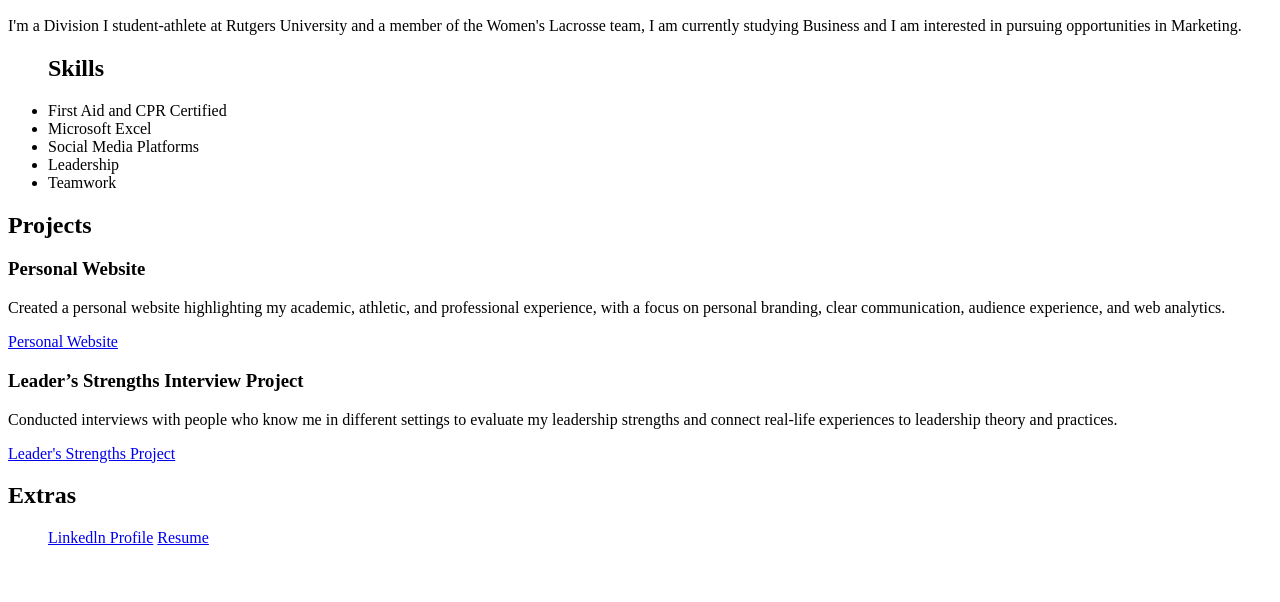
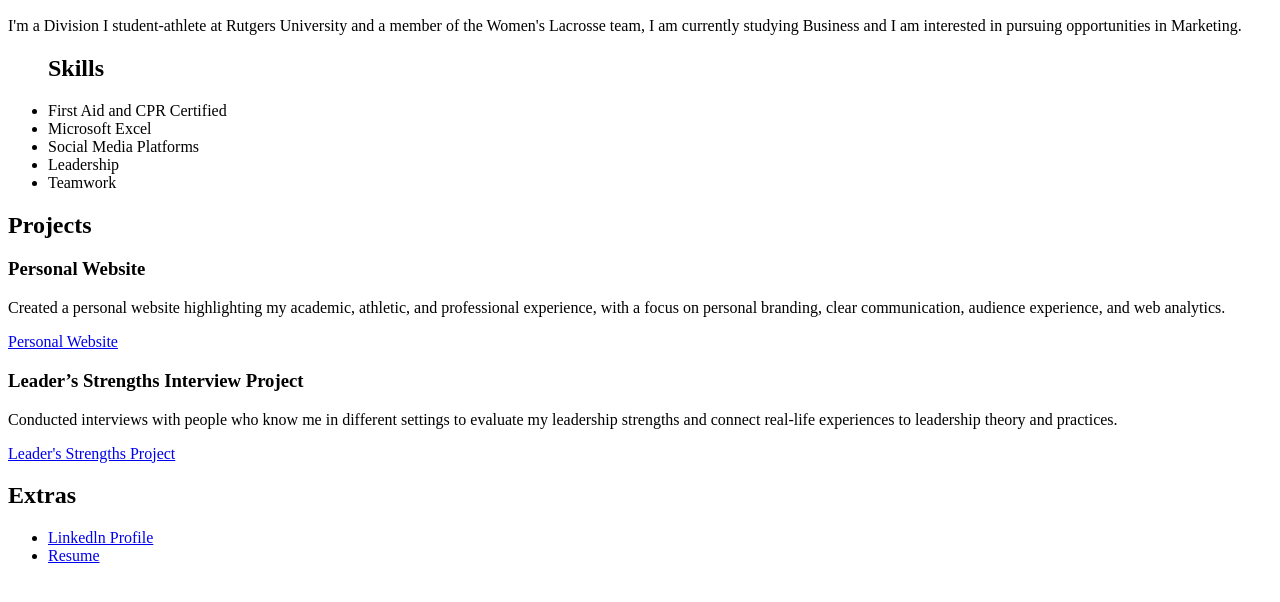
Before and after one commit to noramaione/noramaione.github.io, a plain HTML site: page index.html in a window 1280 px wide. Shown: the part 110-712 px from the top of the page. Drawn offline with Linux system fonts and the light colour scheme.

Commit message:
Update index.html
portfolio

```diff
--- a/index.html
+++ b/index.html
@@ -39,8 +39,8 @@
 
         <h2>Extras</h2>
     <ul>
-        <a href="www.linkedin.com/in/nora-maione" target="_blank"> Linkedln Profile</a>
-         <a href="https://docs.google.com/document/d/1WrHcW5DDjGKO65Zpo3OFLrw49qPfQcEN/edit" target="_blank"> Resume</a>
+       <li>   <a href="www.linkedin.com/in/nora-maione" target="_blank"> Linkedln Profile</a>    </li>
+        <li>   <a href="https://docs.google.com/document/d/1WrHcW5DDjGKO65Zpo3OFLrw49qPfQcEN/edit" target="_blank"> Resume</a>  </li>
     </ul>
 
 
```
